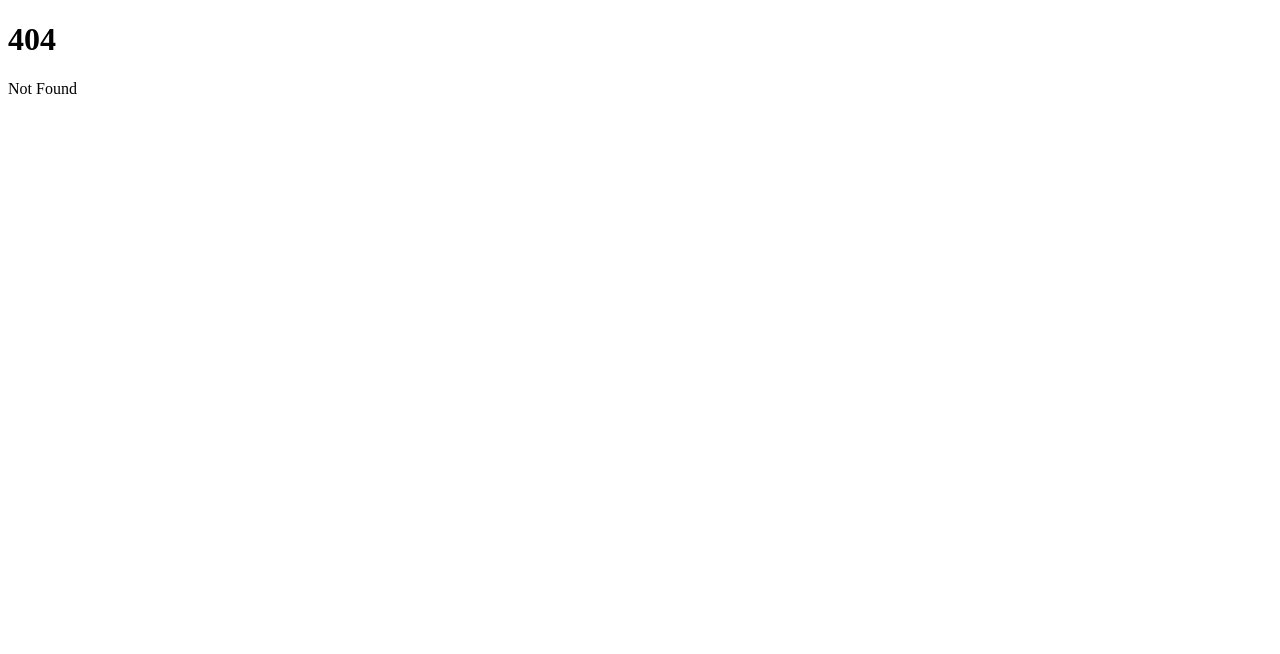
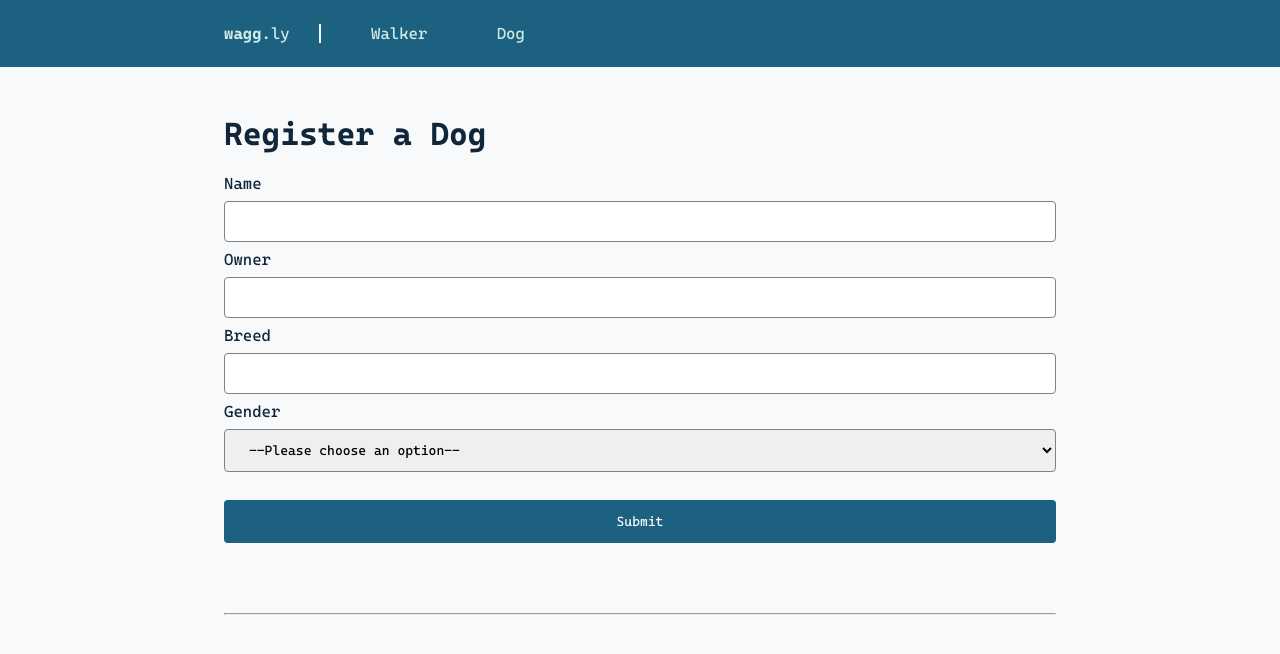
Before and after one commit to WiseNat/BS3221-Summative-Frontend, a SvelteKit app: page /dog in a window 1280 px wide. Before the commit this address had no page. Shown: the top 654 px of the page. Built offline with nearby package versions, Linux system fonts and the light colour scheme.

Commit message:
Separate CSS, unique pages for walker/dog

```diff
--- a/src/app.html
+++ b/src/app.html
@@ -9,20 +9,4 @@
 	<body data-sveltekit-preload-data="hover">
 		<div style="display: contents">%sveltekit.body%</div>
 	</body>
-	<style>
-		:root {
-		    --columbia-blue: #E1CBD3;
-		    --snow: #F8F9FB;
-		    --laurel-green: #ADB29F;
-		    --blue-sapphire: #1C6180;
-		    --yankees-blue: #112638;
-			--font-family: "Cascadia Mono";
-		}
-
-		@font-face {
-			font-family: "Cascadia Mono";
-			src: url("CascadiaMono.ttf");
-    		font-display: swap;
-		}
-	</style>
 </html>
--- /dev/null
+++ b/src/routes/+layout.svelte
@@ -0,0 +1,48 @@
+<!-- TODO: NAV BAR HERE -->
+<link rel="stylesheet" href="app.css" type="text/css" />
+
+<style>
+	nav {
+		background-color: var(--blue-sapphire);
+		/* padding: 1.5em 14em; */
+		padding: 1.5em 14em;
+		position: sticky;
+		top: 0;
+		color: var(--snow);
+	}
+
+	nav > a {
+		margin: 0px 30px;
+		padding: 1.5em 0em;
+		color: var(--azureish-White);
+		text-decoration-line: none;
+		height: 100%;
+	}
+
+	.body {
+		margin: 3em 14em;
+	}
+
+	.verticalLine {
+		border-left: 2.5px solid var(--snow);
+		margin: 0 20px 0 0;
+	}
+
+	.logo {
+		margin: 0 20px 0 0;
+	}
+</style>
+
+<nav class="unselectable">
+	<a class="logo" href="/">
+		<!-- Actual logo img here? -->
+		<strong>wagg.</strong>ly
+	</a>
+	<span class="verticalLine"></span>
+	<a href="/walker">Walker</a>
+	<a href="/dog">Dog</a>
+</nav>
+
+<div class="body">
+	<slot />
+</div>
--- a/src/routes/+page.svelte
+++ b/src/routes/+page.svelte
@@ -1,89 +1 @@
-<style>
-    :root {
-        margin: 3em 6em;
-        font-family: var(--font-family);
-    }
-
-    select {
-        font-family: var(--font-family);
-    }
-
-    input[type=text], input[type=email], input[type=tel], input[type=date], select {
-        width: 100%;
-        padding: 12px 20px;
-        margin: 8px 0;
-        display: inline-block;
-        box-sizing: border-box;
-        border: 1px solid gray;
-        border-radius: 4px;
-    }
-
-    input[type=submit] {
-        font-family: var(--font-family);
-        width: 100%;
-        padding: 14px 20px;
-        margin: 20px 0;
-        background-color: var(--blue-sapphire);
-        color: var(--snow);
-        border: none;
-        border-radius: 4px;
-        cursor: pointer;
-    }
-
-    input[type=submit]:hover {
-        background-color: var(--yankees-blue);
-    }
-
-    br {
-        margin: 0 0 30px 0;
-    }
-
-    hr {
-        color: var(--yankees-blue);
-        margin: 50px 0 80px 0;
-    }
-</style>
-
-<h1>Register a Dog</h1>
-<form method="POST" action="/dog">
-    <label for="dog-name">Name </label>
-    <input type="text" name="dog-name" id="dog-name" required />
-    <br>
-    <label for="dog-owner">Owner </label>
-    <input type="text" name="dog-owner" id="dog-owner" required />
-    <br>
-    <label for="dog-breed">Breed </label>
-    <input type="text" name="dog-breed" id="dog-breed" required />
-    <br>
-    <label for="dog-gender">Gender </label>
-    <select name="dog-gender" id="dog-gender">
-        <option value="">--Please choose an option--</option>
-        <option value="male">Male</option>
-        <option value="female">Female</option>
-    </select>
-    <br>
-    <input type="submit" value="Submit"/>
-</form>
-<hr>
-<h1>Register a Walker</h1>
-    <form method="POST" action="/walker">
-    <label for="walker-first-name">First Name </label>
-    <input type="text" name="walker-first-name" id="walker-first-name" required/>
-    <br>
-    <label for="walker-last-name">Last Name </label>
-    <input type="text" name="walker-last-name" id="walker-last-name" required/>
-    <br>
-    <label for="walker-email">Email </label>
-    <input type="email" name="walker-email" id="walker-email" required/>
-    <br>
-    <label for="walker-town-city">Town/City </label>
-    <input type="text" name="walker-town-city" id="walker-town-city" required/>
-    <br>
-    <label for="walker-contact-number">Contact Number </label>
-    <input type="tel" name="walker-contact-number" id="walker-contact-number" required/>
-    <br>
-    <label for="walker-dob">Date of Birth </label>
-    <input type="date" name="walker-dob" id="walker-dob" required/>
-    <br>
-    <input type="submit" value="Submit"/>
-</form>
+<h1>Generic Welcome page</h1>
--- /dev/null
+++ b/src/routes/dog/+page.svelte
@@ -0,0 +1,24 @@
+<link rel="stylesheet" href="app.css" type="text/css" />
+
+<h1>Register a Dog</h1>
+<form method="POST" action="/dog">
+    <label for="dog-name">Name </label>
+    <input type="text" name="dog-name" id="dog-name" required />
+    <br>
+    <label for="dog-owner">Owner </label>
+    <input type="text" name="dog-owner" id="dog-owner" required />
+    <br>
+    <label for="dog-breed">Breed </label>
+    <input type="text" name="dog-breed" id="dog-breed" required />
+    <br>
+    <label for="dog-gender">Gender </label>
+    <select name="dog-gender" id="dog-gender">
+        <option value="">--Please choose an option--</option>
+        <option value="male">Male</option>
+        <option value="female">Female</option>
+    </select>
+    <br>
+    <input type="submit" value="Submit"/>
+</form>
+<hr>
+<!-- GET form -->
--- /dev/null
+++ b/static/app.css
@@ -0,0 +1,69 @@
+@font-face {
+    font-family: "Cascadia Mono";
+    src: url("CascadiaMono.ttf");
+    font-display: swap;
+}
+
+:root {
+    --snow: #F8F9FB;
+    --azureish-White: #CFEAE5;
+    --steel-teal: #508895;
+    --blue-sapphire: #1C6180;
+    --yankees-blue: #112638;
+    --font-family: "Cascadia Mono";
+    font-family: var(--font-family);
+    color: var(--yankees-blue);
+}
+
+body {
+    margin: 0;
+    background-color: var(--snow);
+}
+
+select {
+    font-family: var(--font-family);
+}
+
+input[type=text], input[type=email], input[type=tel], input[type=date], select {
+    width: 100%;
+    padding: 12px 20px;
+    margin: 8px 0;
+    display: inline-block;
+    box-sizing: border-box;
+    border: 1px solid gray;
+    border-radius: 4px;
+}
+
+input[type=submit] {
+    font-family: var(--font-family);
+    width: 100%;
+    padding: 14px 20px;
+    margin: 20px 0;
+    background-color: var(--blue-sapphire);
+    color: var(--snow);
+    border: none;
+    border-radius: 4px;
+    cursor: pointer;
+}
+
+input[type=submit]:hover {
+    background-color: var(--steel-teal);
+}
+
+br {
+    margin: 0 0 30px 0;
+}
+
+hr {
+    color: var(--yankees-blue);
+    margin: 50px 0 80px 0;
+}
+
+.unselectable {
+    -webkit-touch-callout: none;
+    -webkit-user-select: none;
+    -khtml-user-select: none;
+    -moz-user-select: none;
+    -ms-user-select: none;
+    user-select: none;
+}
```
Also changed, not shown: src/routes/walker/+page.svelte (added, +26 -0 lines).
